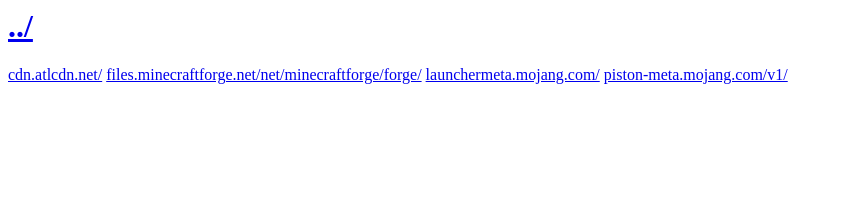
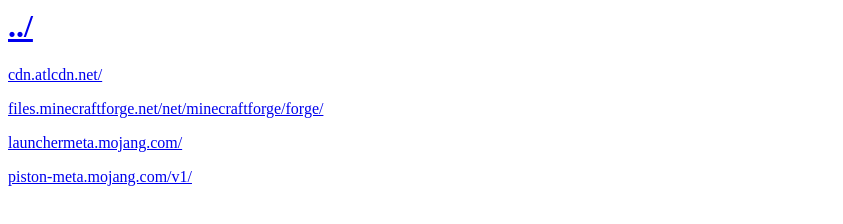
Before and after one commit to CodePearly/Minecraft, a plain HTML site: page index.html in a window 1280 px wide. Shown: the whole page, without its empty margins (0-843 px from the left). Drawn offline with Linux system fonts and the light colour scheme.

Commit message:
Update index.html

```diff
--- a/index.html
+++ b/index.html
@@ -1,6 +1,6 @@
 <title>Index of github.com/CodePearly/Minecraft/tree/DownloadedFromServers/</title>
 <h1><a href="../">../</a></h1>
-<a href="cdn.atlcdn.net/">cdn.atlcdn.net/</a>
-<a href="files.minecraftforge.net/net/minecraftforge/forge/">files.minecraftforge.net/net/minecraftforge/forge/</a>
-<a href="launchermeta.mojang.com/">launchermeta.mojang.com/</a>
-<a href="piston-meta.mojang.com/v1/">piston-meta.mojang.com/v1/</a>
+<p><a href="cdn.atlcdn.net/">cdn.atlcdn.net/</a></p>
+<p><a href="files.minecraftforge.net/net/minecraftforge/forge/">files.minecraftforge.net/net/minecraftforge/forge/</a></p>
+<p><a href="launchermeta.mojang.com/">launchermeta.mojang.com/</a></p>
+<p><a href="piston-meta.mojang.com/v1/">piston-meta.mojang.com/v1/</a></p>
```
